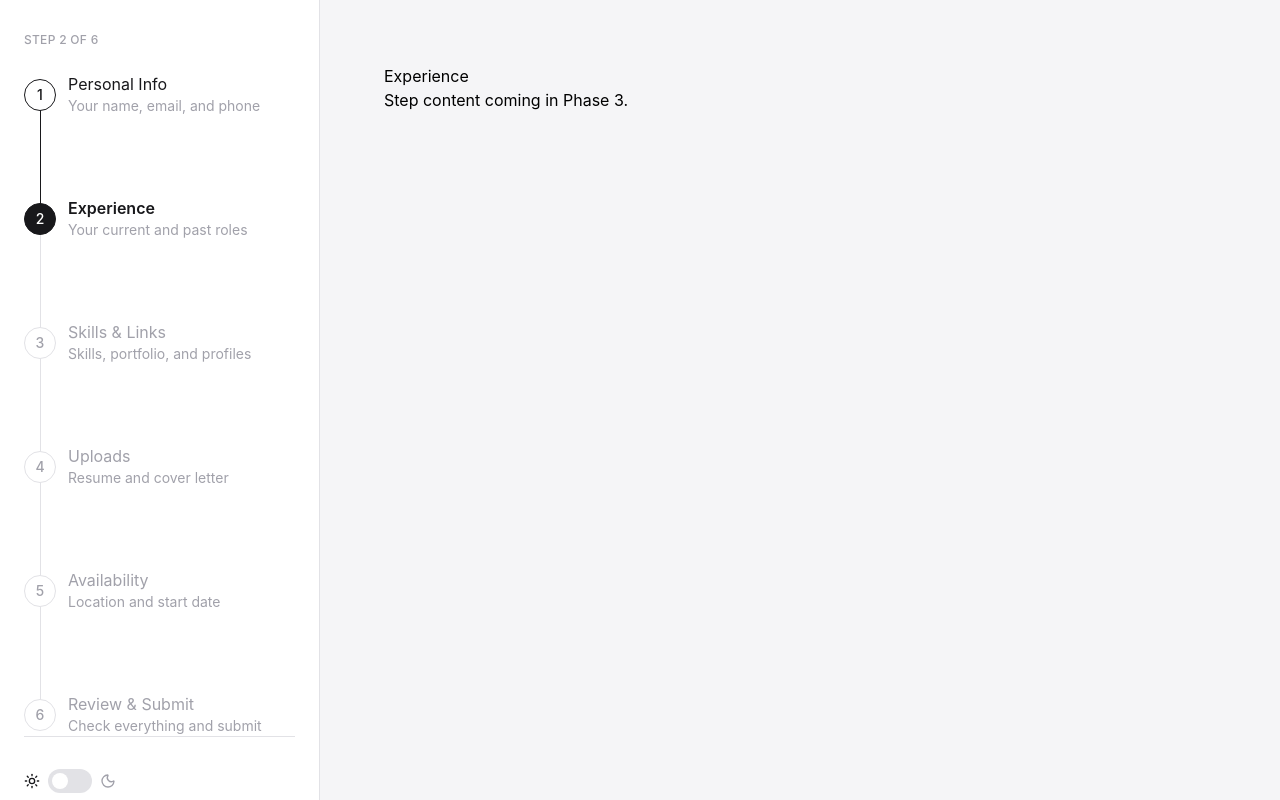
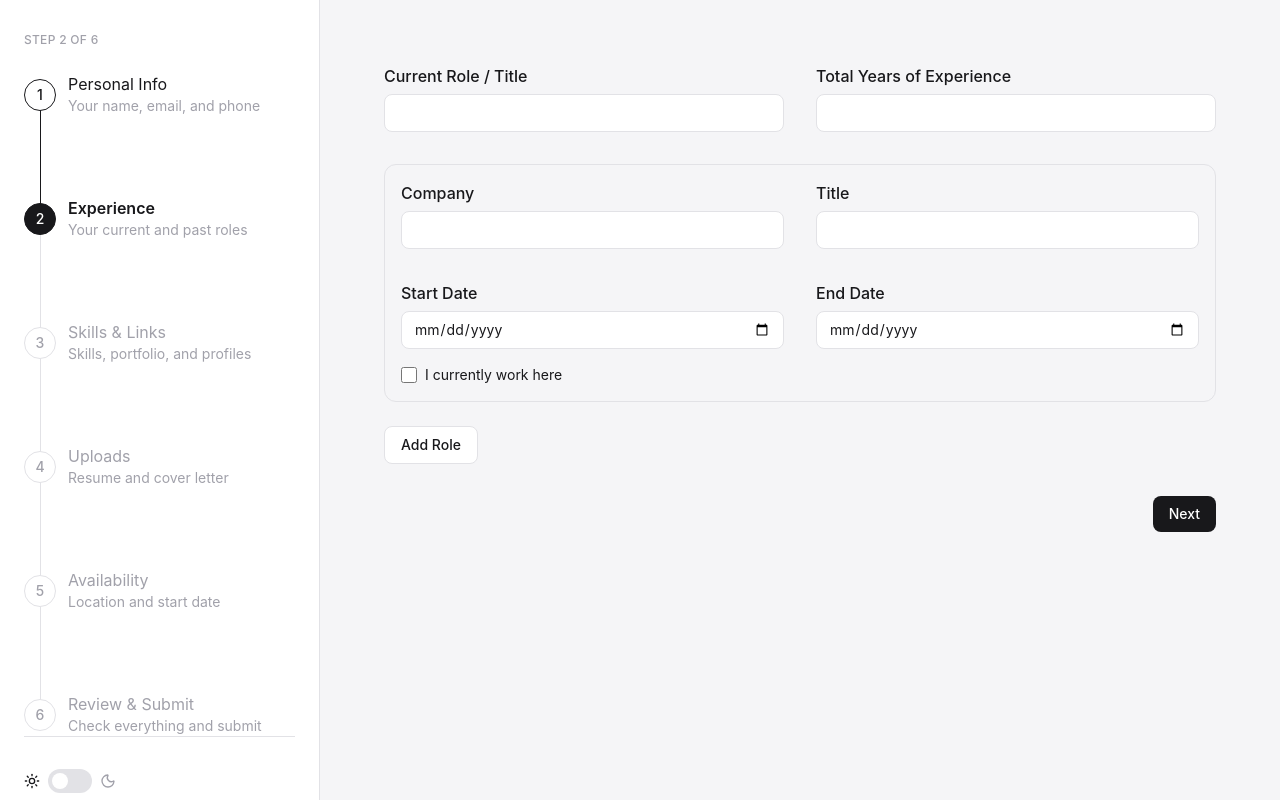
Before and after one commit to HanifNepali/job-application-form, a React (Vite) app: page /form/experience in a window 1280 px wide. Built offline with nearby package versions, Linux system fonts and the light colour scheme.

Commit message:
Integrate Experience schema in form section

```diff
--- a/src/steps/experience/ExperienceStep.tsx
+++ b/src/steps/experience/ExperienceStep.tsx
@@ -1,10 +1,182 @@
-// Placeholder for Phase 1. Real content (useFieldArray for past roles,
-// "currently working here" exclusivity logic) lands in Phase 3.
+import { useForm, useFieldArray, useWatch } from "react-hook-form";
+import { zodResolver } from "@hookform/resolvers/zod";
+import { useNavigate } from "react-router-dom";
+import {
+  experienceSchema,
+  type ExperienceData,
+  type ExperienceFormValues,
+} from "./schema";
+import { FieldTextInput } from "@/components/FieldTextInput";
+import { FieldCheckbox } from "@/components/FieldCheckbox";
+import { Button } from "@/components/Button";
+import { useFormStore } from "@/store/formStore";
+import { STEPS } from "@/lib/steps";
+
 export function ExperienceStep() {
+  const navigate = useNavigate();
+  const data = useFormStore((s) => s.data.experience);
+  const updateExperience = useFormStore((s) => s.updateExperience);
+  const setFurthestUnlockedStep = useFormStore(
+    (s) => s.setFurthestUnlockedStep,
+  );
+
+  const blankRole = () => ({
+    id: crypto.randomUUID(),
+    company: "",
+    title: "",
+    startDate: "",
+    endDate: "",
+    isCurrentRole: false,
+  });
+
+  // useForm has three generics exist for exactly this situation
+  // 1st i.e ExperienceFormValue -  defines the input state shape of the actual form elements in the UI
+  // 2nd - unknown i.e Context value being passed to the resolver, which is not used in this case.
+  // Context acts a "backdoor" variable that lets you pass dynamic information from your React component straight into your Zod validation schema at runtime.
+  // 3rd - ExperienceData- defines the final output state shape of your data after it successfully passes through your Zod schema validations and transformations.
+  const {
+    register,
+    control,
+    handleSubmit,
+    setValue,
+    formState: { errors, isSubmitting },
+  } = useForm<ExperienceFormValues, unknown, ExperienceData>({
+    resolver: zodResolver(experienceSchema),
+    defaultValues: {
+      currentRole: data.currentRole,
+      yearsOfExperience: data.yearsOfExperience?.toString() ?? "",
+      pastRoles: data.pastRoles.length > 0 ? data.pastRoles : [blankRole()],
+    },
+    mode: "onBlur",
+    reValidateMode: "onChange",
+  });
+  // Why data.pastRoles.length > 0 ? data.pastRoles : [blankRole()] and not just always seeding one blindly
+  // a returning user who already filled in real roles has data.pastRoles populated from the store
+  // — seeding a blank on top of their real data would either duplicate a row or silently override what they'd saved.
+
+  const { fields, append, remove } = useFieldArray({
+    control,
+    name: "pastRoles",
+    keyName: "fieldId", // avoid colliding with PastRole's own real `id` field
+  });
+
+  // Live values for every row, so each row can see its siblings'
+  // isCurrentRole state and react to it — `fields` from useFieldArray only
+  // gives stable identity keys for .map(), not live field values.
+  const watchedRoles = useWatch({ control, name: "pastRoles" });
+
+  const handleCurrentRoleChange = (index: number, checked: boolean) => {
+    setValue(`pastRoles.${index}.isCurrentRole`, checked, {
+      shouldValidate: true,
+    });
+
+    if (checked) {
+      fields.forEach((_, j) => {
+        if (j !== index) {
+          setValue(`pastRoles.${j}.isCurrentRole`, false, {
+            shouldValidate: true,
+          });
+        }
+      });
+      setValue(`pastRoles.${index}.endDate`, "", { shouldValidate: true }); // was: undefined
+    }
+  };
+
+  const onSubmit = (values: ExperienceData) => {
+    updateExperience(values); // values.yearsOfExperience is a real number here
+    setFurthestUnlockedStep(2);
+    navigate(`/form/${STEPS[2].path}`);
+  };
+
   return (
-    <div>
-      <h2>Experience</h2>
-      <p>Step content coming in Phase 3.</p>
-    </div>
+    <form onSubmit={handleSubmit(onSubmit)} noValidate className="space-y-6">
+      <div className="grid grid-cols-1 gap-8 sm:grid-cols-2 mb-8">
+        <FieldTextInput
+          label="Current Role / Title"
+          error={errors.currentRole?.message}
+          {...register("currentRole")}
+        />
+        <FieldTextInput
+          label="Total Years of Experience"
+          type="number"
+          min={0}
+          error={errors.yearsOfExperience?.message}
+          {...register("yearsOfExperience")}
+        />
+      </div>
+
+      <div className="space-y-6">
+        {fields.map((field, index) => {
+          const isCurrent = watchedRoles?.[index]?.isCurrentRole ?? false;
+
+          return (
+            <div
+              key={field.id}
+              className="space-y-4 rounded-lg border border-line p-4"
+            >
+              <div className="grid grid-cols-1 gap-8 sm:grid-cols-2 mb-8">
+                <FieldTextInput
+                  label="Company"
+                  error={errors.pastRoles?.[index]?.company?.message}
+                  {...register(`pastRoles.${index}.company`)}
+                />
+                <FieldTextInput
+                  label="Title"
+                  error={errors.pastRoles?.[index]?.title?.message}
+                  {...register(`pastRoles.${index}.title`)}
+                />
+              </div>
+
+              <div className="grid grid-cols-1 gap-8 sm:grid-cols-2 mb-4">
+                <FieldTextInput
+                  label="Start Date"
+                  type="date"
+                  error={errors.pastRoles?.[index]?.startDate?.message}
+                  {...register(`pastRoles.${index}.startDate`)}
+                />
+                {/* Fully unmounted, not disabled, when this role is current —
+                    matches the project's existing screen-reader-first stance
+                    (aria-live, role="alert") rather than leaving a disabled
+                    ghost field a screen reader would still announce. */}
+                {!isCurrent && (
+                  <FieldTextInput
+                    label="End Date"
+                    type="date"
+                    error={errors.pastRoles?.[index]?.endDate?.message}
+                    {...register(`pastRoles.${index}.endDate`)}
+                  />
+                )}
+              </div>
+
+              <FieldCheckbox
+                label="I currently work here"
+                name={`pastRoles.${index}.isCurrentRole`}
+                error={errors.pastRoles?.[index]?.isCurrentRole?.message}
+                checked={isCurrent}
+                onChange={(e) =>
+                  handleCurrentRoleChange(index, e.target.checked)
+                }
+              />
+
+              {fields.length > 1 && (
+                <Button variant="outline" onClick={() => remove(index)}>
+                  Remove this role
+                </Button>
+              )}
+            </div>
+          );
+        })}
+      </div>
+
+      <Button variant="outline" onClick={() => append(blankRole())}>
+        Add Role
+      </Button>
+
+      <div className="flex justify-end pt-2">
+        <Button type="submit" disabled={isSubmitting}>
+          Next
+        </Button>
+      </div>
+    </form>
   );
 }
--- a/src/types/form.ts
+++ b/src/types/form.ts
@@ -10,7 +10,7 @@ export interface PastRole {
   title: string;
   startDate: string; // ISO date string (yyyy-mm-dd), matches <input type="date">
   endDate: string; // ignored/blank when isCurrent is true
-  isCurrent: boolean;
+  isCurrentRole: boolean;
 }
 
 export interface PersonalInfo {
```
